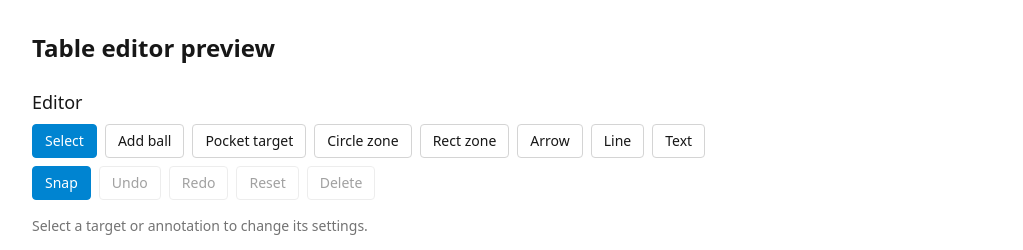
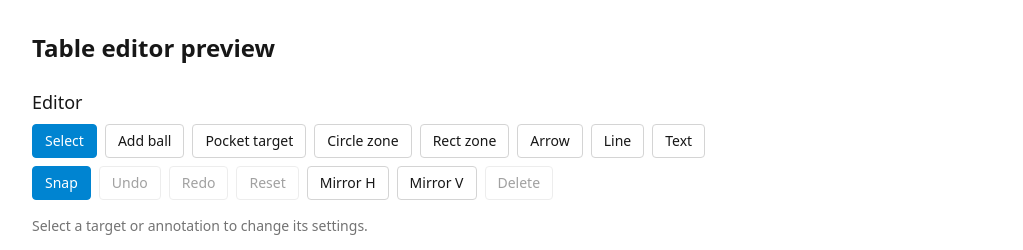
Before and after one commit to MarkMusngi/Cue-Sense, a Next.js app in the folder apps/web/: page /dev/table-editor in a window 1280 px wide. Shown: the top 250 px of the page, without its empty margins (128-1151 px from the left). Built offline with nearby package versions, Linux system fonts and the light colour scheme.

Commit message:
feat(web): mirror table layouts horizontally and vertically
Step 7 of the table editor (CUE-11): Mirror H and Mirror V actions, undoable. Horizontal mirror is disabled, with a reason, when the cue ball is in hand behind the head string.

```diff
--- a/apps/web/components/table-editor/table-editor.tsx
+++ b/apps/web/components/table-editor/table-editor.tsx
@@ -44,8 +44,11 @@ import {
 import {
   ballRadius,
   ballsOverlap,
+  canMirrorHorizontal,
   clampToCushions,
   clampToTable,
+  mirrorHorizontal,
+  mirrorVertical,
   placeBall,
   snapToGrid,
 } from "@/lib/table-geometry";
@@ -297,7 +300,7 @@ export function TableEditor({ layout, onChange, readOnly = false }: TableEditorP
     setSelectedId(null);
   }
 
-  /** Undo, redo or reset: drop anything half-drawn, then move through the history. */
+  /** Undo, redo, reset or mirror: drop anything half-drawn, then change the layout. */
   function travel(move: () => void) {
     if (drag) {
       return;
@@ -334,6 +337,21 @@ export function TableEditor({ layout, onChange, readOnly = false }: TableEditorP
       testId: "reset",
       isDisabled: !history.canReset,
       onClick: () => travel(history.reset),
+    },
+    {
+      label: "Mirror H",
+      title: canMirrorHorizontal(present)
+        ? "Mirror left to right (head and foot swap)"
+        : "Not available: the cue ball is in hand behind the head string, and mirroring would move it past",
+      testId: "mirror-horizontal",
+      isDisabled: !canMirrorHorizontal(present),
+      onClick: () => travel(() => history.commit(mirrorHorizontal(present))),
+    },
+    {
+      label: "Mirror V",
+      title: "Mirror top to bottom (the long rails swap)",
+      testId: "mirror-vertical",
+      onClick: () => travel(() => history.commit(mirrorVertical(present))),
     },
     {
       label: "Delete",
```
